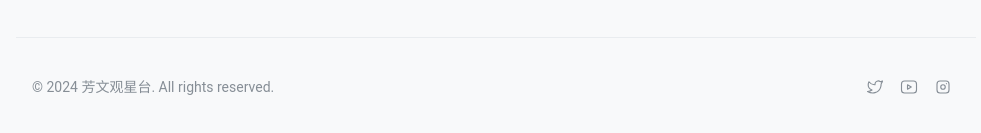
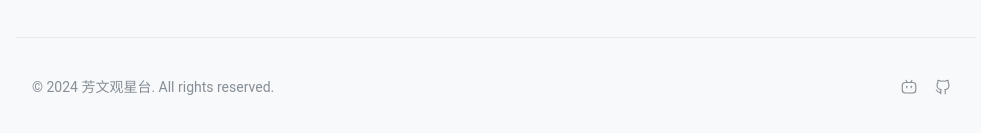
Before and after one commit to HoubunSOP/SOP-Web-frontend-Next, a Next.js app: page /list/comic in a window 1280 px wide. Shown: the part 1109-1242 px from the top of the page, without its empty margins (144-1125 px from the left). Built offline with nearby package versions, Linux system fonts and the light colour scheme; no server answers.

Commit message:
Update Footer.tsx

```diff
--- a/components/layout/Footer.tsx
+++ b/components/layout/Footer.tsx
@@ -1,7 +1,8 @@
 'use client';
 
 import { Text, Container, ActionIcon, Group, rem, Image } from '@mantine/core';
-import { IconBrandTwitter, IconBrandYoutube, IconBrandInstagram } from '@tabler/icons-react';
+import { IconBrandBilibili, IconBrandGithub } from '@tabler/icons-react';
+import Link from 'next/link';
 import classes from './Footer.module.css';
 
 const data = [
@@ -70,14 +71,17 @@ export function Footer() {
         </Text>
 
         <Group gap={0} className={classes.social} justify="flex-end" wrap="nowrap">
-          <ActionIcon size="lg" color="gray" variant="subtle">
-            <IconBrandTwitter style={{ width: rem(18), height: rem(18) }} stroke={1.5} />
+          <ActionIcon
+            component={Link}
+            href="https://space.bilibili.com/1585955812"
+            size="lg"
+            color="gray"
+            variant="subtle"
+          >
+            <IconBrandBilibili style={{ width: rem(18), height: rem(18) }} stroke={1.5} />
           </ActionIcon>
-          <ActionIcon size="lg" color="gray" variant="subtle">
-            <IconBrandYoutube style={{ width: rem(18), height: rem(18) }} stroke={1.5} />
-          </ActionIcon>
-          <ActionIcon size="lg" color="gray" variant="subtle">
-            <IconBrandInstagram style={{ width: rem(18), height: rem(18) }} stroke={1.5} />
+          <ActionIcon component={Link} href="/"  size="lg" color="gray" variant="subtle">
+            <IconBrandGithub style={{ width: rem(18), height: rem(18) }} stroke={1.5} />
           </ActionIcon>
         </Group>
       </Container>
```
